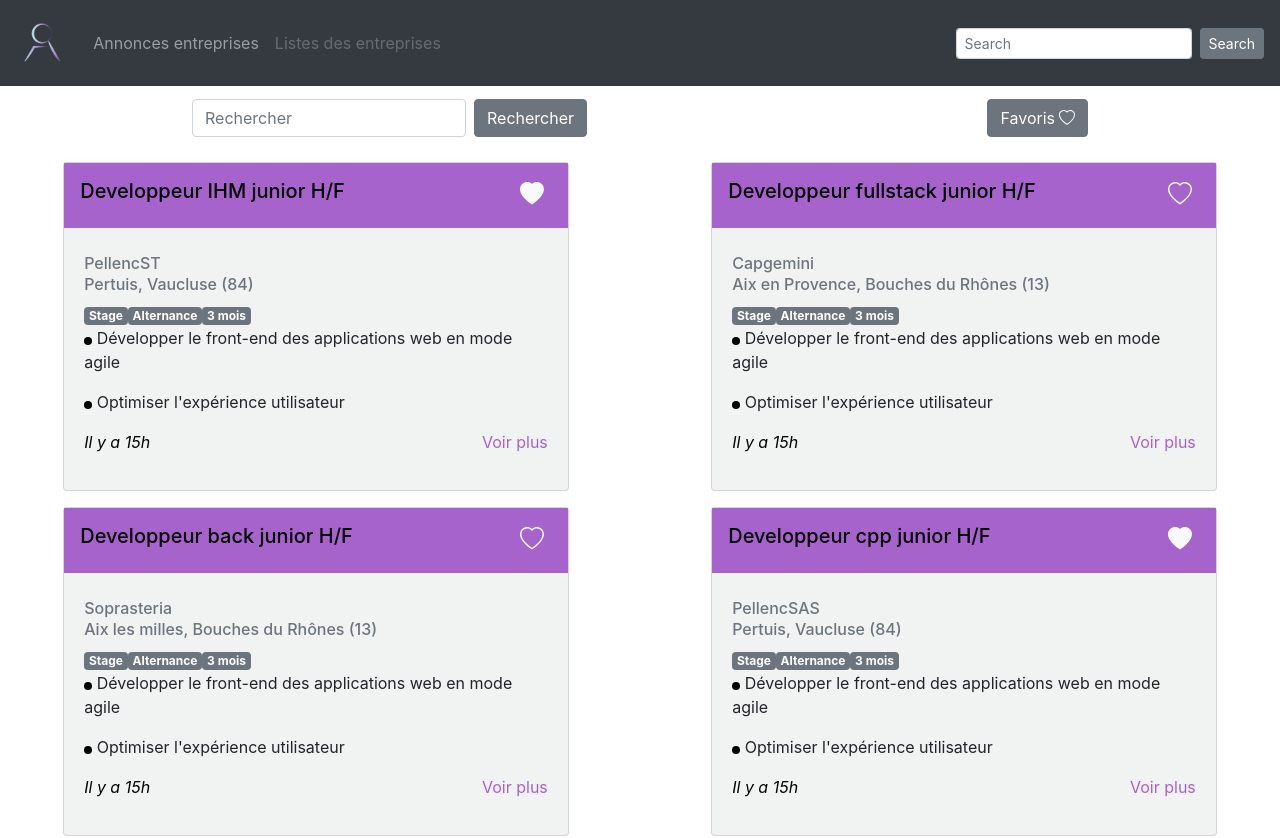
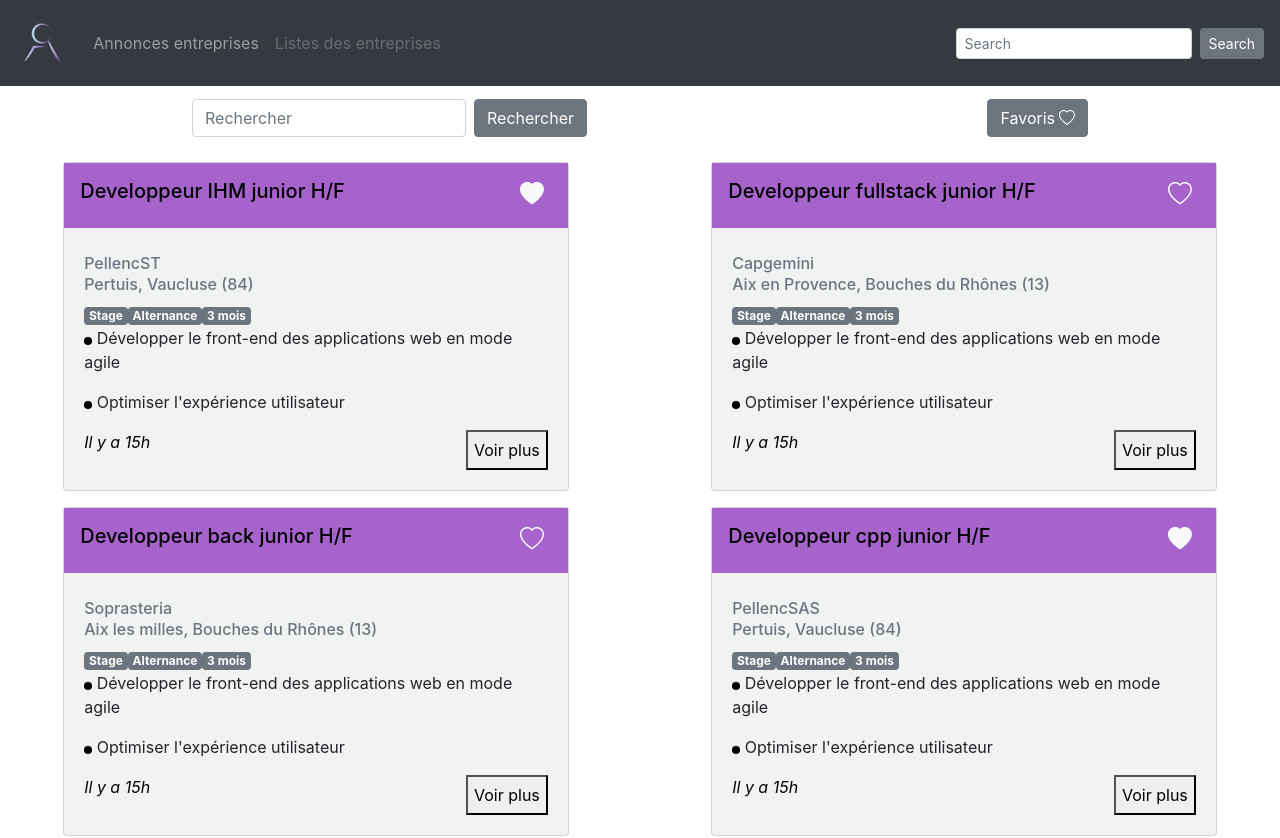
Before and after one commit to evegomez1974/j-stalk-front, a Nuxt app: page /jobAdvert in a window 1280 px wide. Shown: the top 838 px of the page. Built offline with nearby package versions, Linux system fonts and the light colour scheme.

Commit message:
JS-43: débug popup

```diff
--- a/components/Card.vue
+++ b/components/Card.vue
@@ -38,16 +38,17 @@
       </p>
       <div class="footer-card">
         <p style="font-style: italic; color: black">Il y a 15h</p>
-        <a
-          v-b-modal.modal-center href="#"
+        <button
+          v-b-modal="'modal-center-' + this.modalRef"
           class="card-link-jstalk-primary"
-          >Voir plus</a
+          >Voir plus</button
         >
       </div>
     </div>
     <!-- <b-button v-b-modal.modal-center>Launch centered modal</b-button> -->
 
-    <b-modal id="modal-center" variant="jstalk-primary" centered>
+    <b-modal
+	  :id="'modal-center-' + this.modalRef" variant="jstalk-primary" centered>
       <template #modal-title> {{ jobTitle }} </template>
 
       <h6 class="card-subtitle mb-2 text-muted">{{ company }}</h6>
@@ -92,6 +93,11 @@ export default {
     department: String,
     favorite: Boolean,
   },
+  data(){
+	return {
+		modalRef: (Math.random() + 1).toString(36).substring(7)
+	}
+  },
   methods: {
     changeFavorite() {
       // this.favorite = !this.favorite
--- a/pages/jobAdvert.vue
+++ b/pages/jobAdvert.vue
@@ -25,13 +25,13 @@
         class="grid-card"
         v-for="(jobOffer, index) in jobOffers"
         :key="index"
-		:index="index"
         :jobTitle="jobOffer.jobTitle"
         :company="jobOffer.company"
         :city="jobOffer.city"
         :department="jobOffer.department"
         :favorite="jobOffer.favorite"
         @update:favorite="changeFav(jobOffer, $event)"
+        @update:index="index = $event"
       />
     </div>
   </div>
@@ -96,8 +96,8 @@ export default {
 
     changeFav(jobOffer, newValue) {
       jobOffer.favorite = newValue;
-      console.log(jobOffer.favorite)
-    }
+      console.log(jobOffer.favorite);
+    },
   },
 };
 </script>
```
